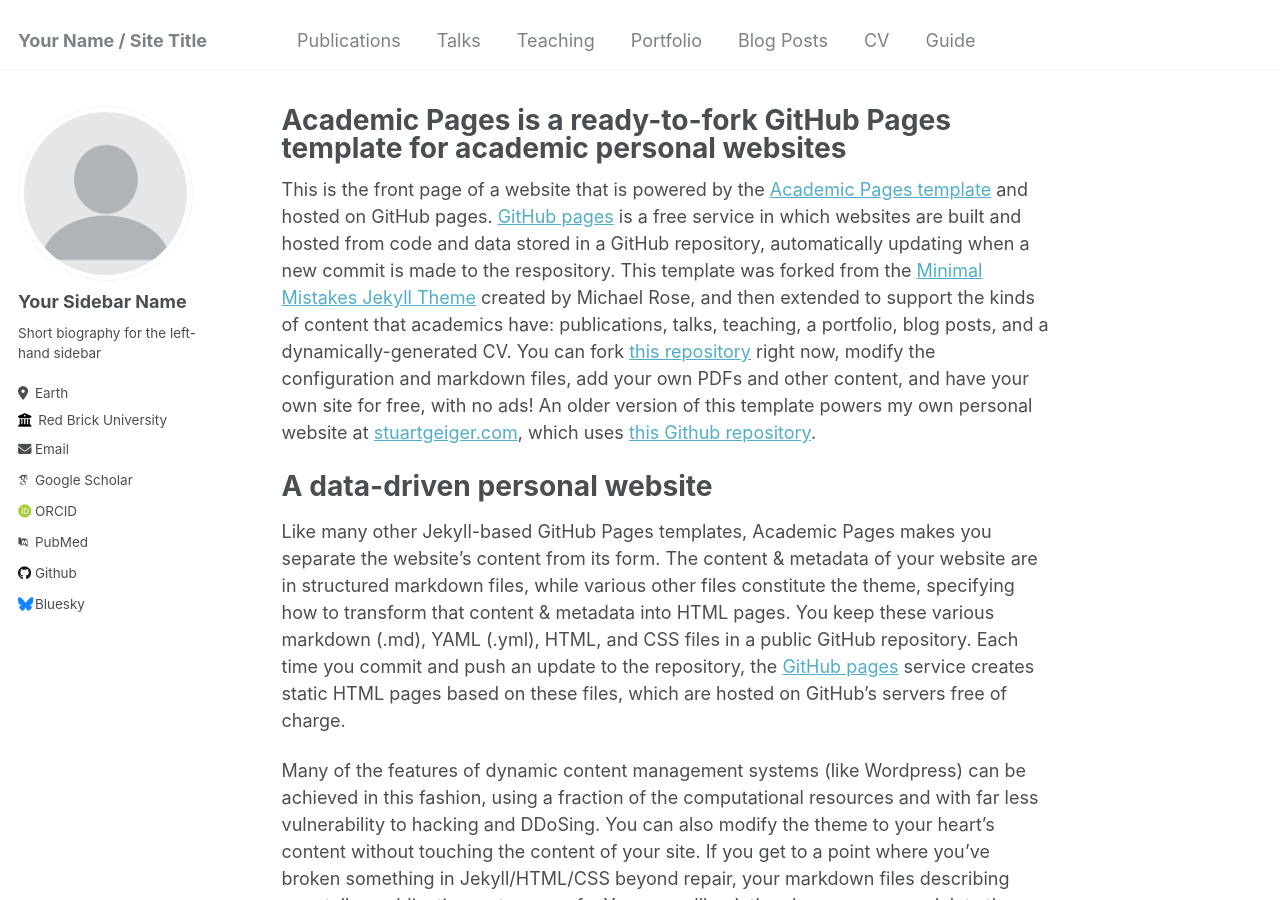
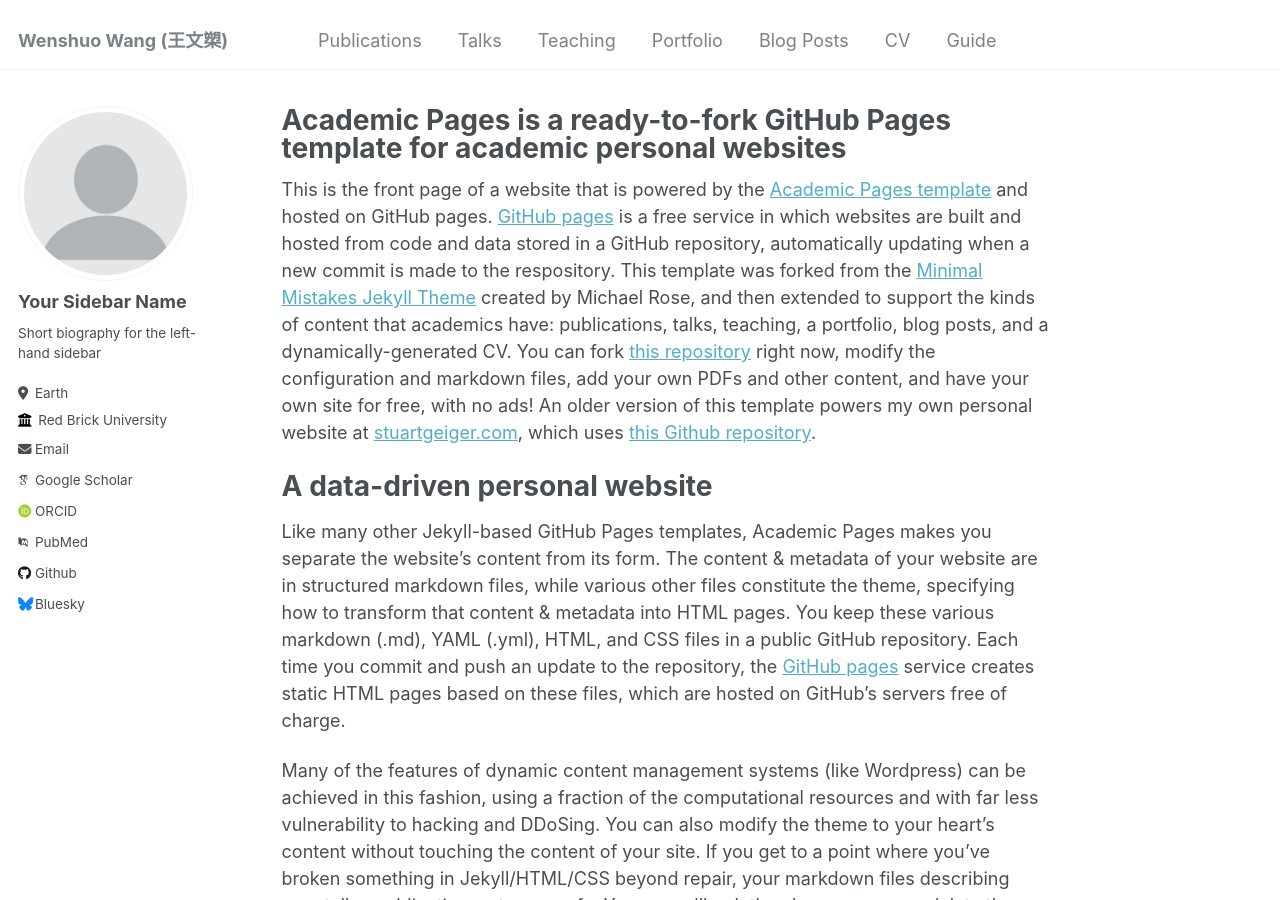
Before and after one commit to wenshuow/wenshuow.github.io, a Jekyll site: the page built from _pages/about.md, in a window 1280 px wide and 900 px high. Built offline with Jekyll 4.4.1, drawn with Linux system fonts in a browser that asks for light colours; some web fonts are replaced.

Commit message:
Update _config.yml

```diff
--- a/_config.yml
+++ b/_config.yml
@@ -8,13 +8,13 @@
 
 # Basic Site Settings
 locale                   : "en-US"
-title                    : "Your Name / Site Title"
+title                    : "Wenshuo Wang (王文槊)"
 title_separator          : "-"
 name                     : &name "Your Name"
 description              : &description "personal description"
-url                      : https://academicpages.github.io # the base hostname & protocol for your site e.g. "https://mmistakes.github.io"
+url                      : https://wenshuow.github.io # the base hostname & protocol for your site e.g. "https://mmistakes.github.io"
 baseurl                  : "" # the subpath of your site, e.g. "/blog"
-repository               : "academicpages/academicpages.github.io"
+repository               : "wenshuow/wenshuow.github.io"
 
 # Site Author - The following control what appear as part of the author content on the side bar.
 #               If a field is blank the icon and link will not appear, otherwise it will be shown.
```
